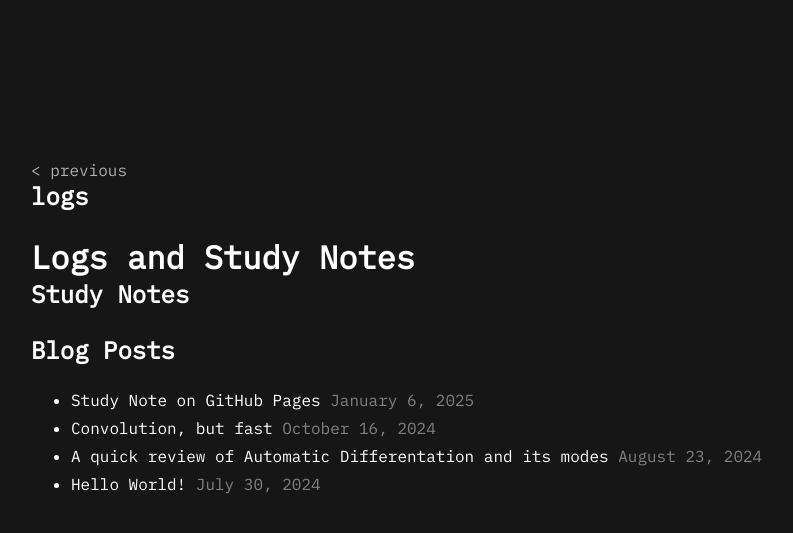
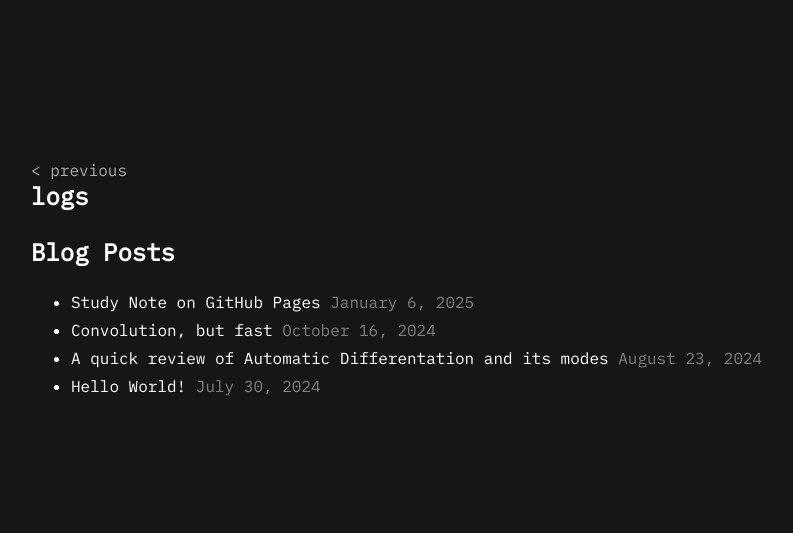
Before and after one commit to tayheau/tayheau.github.io, a Jekyll site: the page built from logs.html, in a window 1280 px wide. Shown: the top 533 px of the page, without its empty margins (209-1002 px from the left). Built offline with Jekyll 4.4.1, drawn with Linux system fonts in a browser that asks for light colours.

Commit message:
Update logs.html

```diff
--- a/logs.html
+++ b/logs.html
@@ -3,9 +3,6 @@ title: logs
 layout: logs
 ---
 
-<h1>Logs and Study Notes</h1>
-
-<h2>Study Notes</h2>
 <ul>
   {% for note in site.notes %}
     <li>
```
